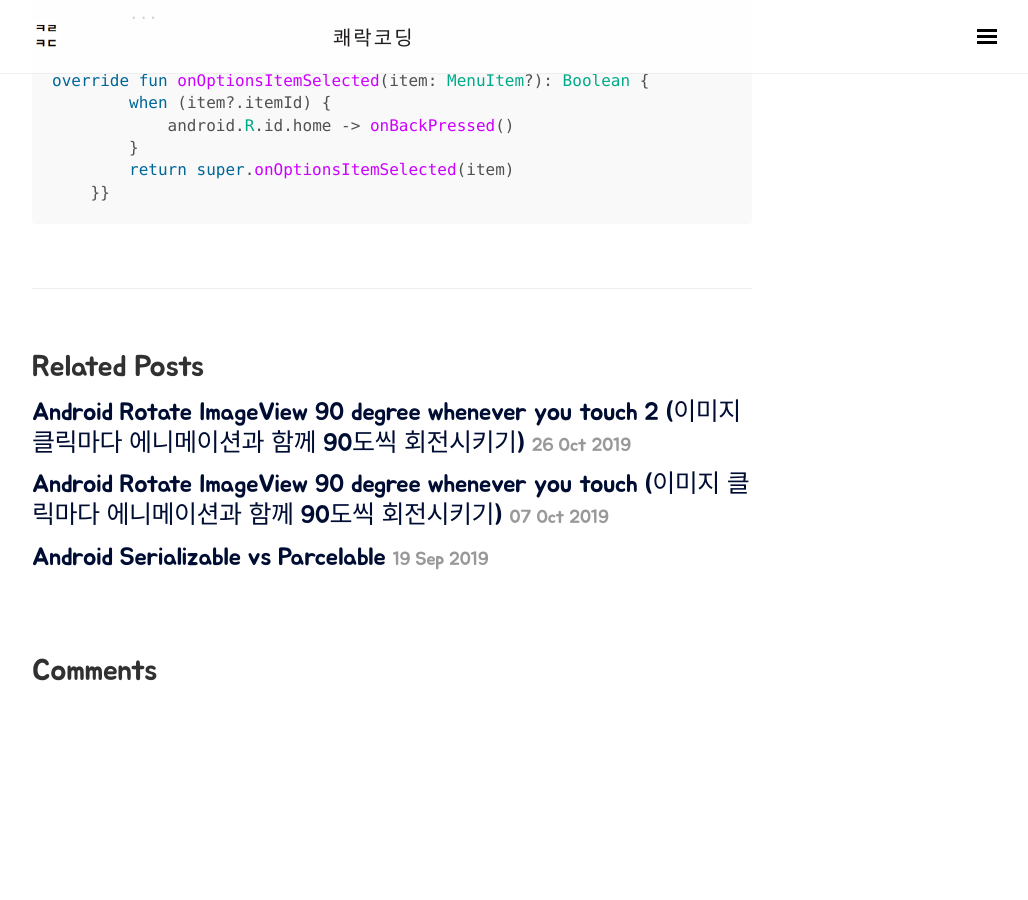
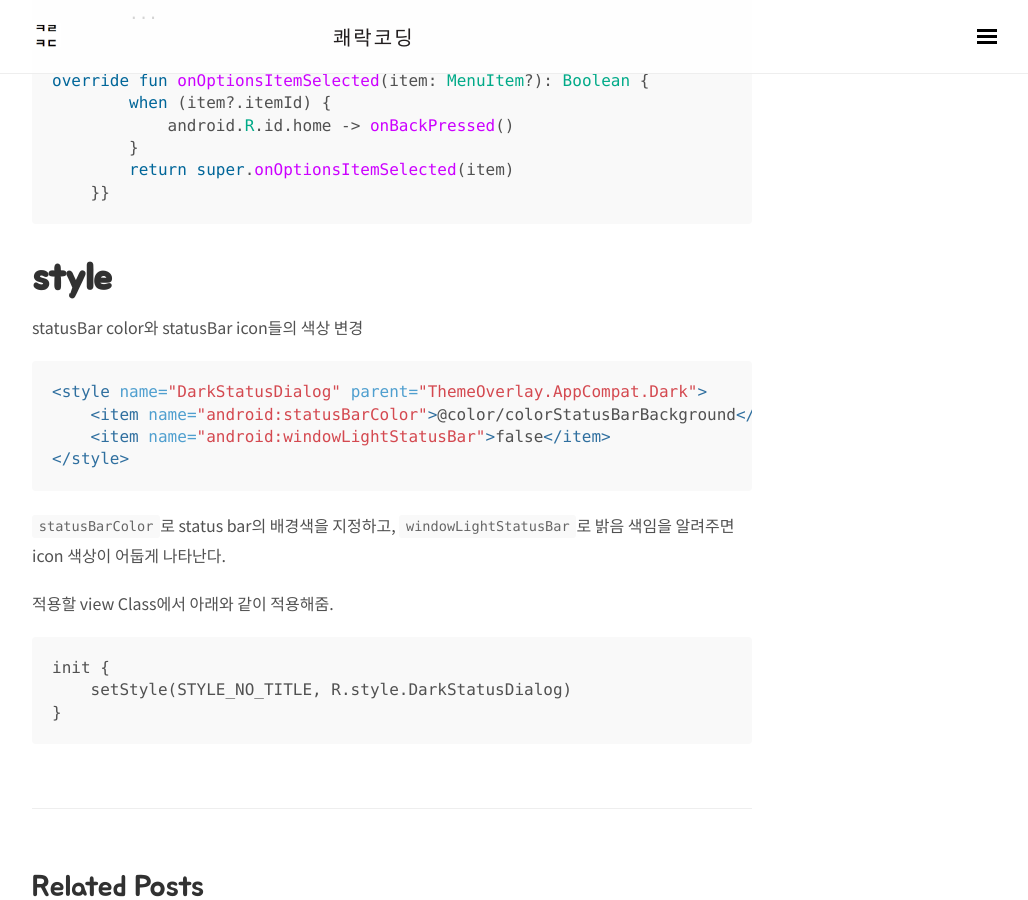
Before and after one commit to wooooooak/wooooooak.github.io, a Jekyll site: the page built from _posts/android/2019-06-14-android메모.md, in a window 1280 px wide and 900 px high, scrolled down 3703 px. Shown: the whole window, without its empty margins (248-1276 px from the left). Built offline with Jekyll 4.4.1, drawn with Linux system fonts in a browser that asks for light colours; nearby versions of some CDN libraries; some web fonts are replaced; comment, search, counter and statistics services are not loaded; before the commit the page ends 4403 px from its top, so only the background shows below that.

Commit message:
statusBar 포스팅

````diff
--- a/_posts/android/2019-06-14-android메모.md
+++ b/_posts/android/2019-06-14-android메모.md
@@ -142,3 +142,24 @@ override fun onOptionsItemSelected(item: MenuItem?): Boolean {
         return super.onOptionsItemSelected(item)
     }}
 ```
+
+# style
+
+statusBar color와 statusBar icon들의 색상 변경
+
+```xml
+<style name="DarkStatusDialog" parent="ThemeOverlay.AppCompat.Dark">
+    <item name="android:statusBarColor">@color/colorStatusBarBackground</item>
+    <item name="android:windowLightStatusBar">false</item>
+</style>
+```
+
+`statusBarColor`로 status bar의 배경색을 지정하고, `windowLightStatusBar`로 밝음 색임을 알려주면 icon 색상이 어둡게 나타난다.
+
+적용할 view Class에서 아래와 같이 적용해줌.
+
+```xml
+init {
+    setStyle(STYLE_NO_TITLE, R.style.DarkStatusDialog)
+}
+```
````
